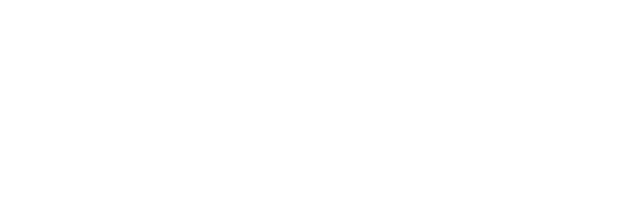
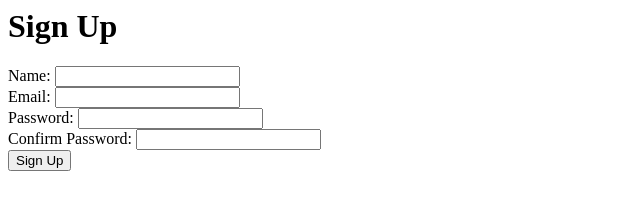
Before and after one commit to acciojob/session-signup-Gkmegh, a website: page main.html in a window 1280 px wide. Shown: the whole page, without its empty margins (0-640 px from the left). Drawn offline with Linux system fonts and the light colour scheme.

Commit message:
created a submission

```diff
--- a/main.html
+++ b/main.html
@@ -3,6 +3,21 @@
     <title>Session Signup</title>
   </head>
   <body>
-    <!-- Write your code here -->
+     <h1>Sign Up</h1>
+    <form id="signup-form">
+        <label for="name">Name:</label>
+        <input type="text" id="name" name="name" required><br>
+
+        <label for="email">Email:</label>
+        <input type="email" id="email" name="email" required><br>
+
+        <label for="password">Password:</label>
+        <input type="password" id="password" name="password" required><br>
+
+        <label for="confirm-password">Confirm Password:</label>
+        <input type="password" id="confirm-password" name="confirm-password" required><br>
+
+        <button type="submit" id="submit">Sign Up</button>
+    </form>
   </body>
 </html>
--- a/styles.css
+++ b/styles.css
@@ -1 +1,32 @@
 /*  your css code here. If applicable */
+ form {
+            background-color: #f8f9fa;
+            border: 1px solid #ccc;
+            border-radius: 4px;
+            padding: 2rem;
+            width: 300px;
+        }
+
+        label {
+            margin-bottom: 0.5rem;
+            font-size: 1.2rem;
+            font-weight: bold;
+        }
+
+        input {
+            width: 100%;
+            border: 1px solid #ccc;
+            padding: 0.5rem;
+            border-radius: 4px;
+            margin-bottom: 1rem;
+        }
+
+        button {
+            background-color: #007bff;
+            color: white;
+            padding: 0.75rem 1.5rem;
+            border: none;
+            border-radius: 4px;
+            font-weight: bold;
+            cursor: pointer;
+        }
```
Also changed, not shown: script.js (+33 -0 lines).
